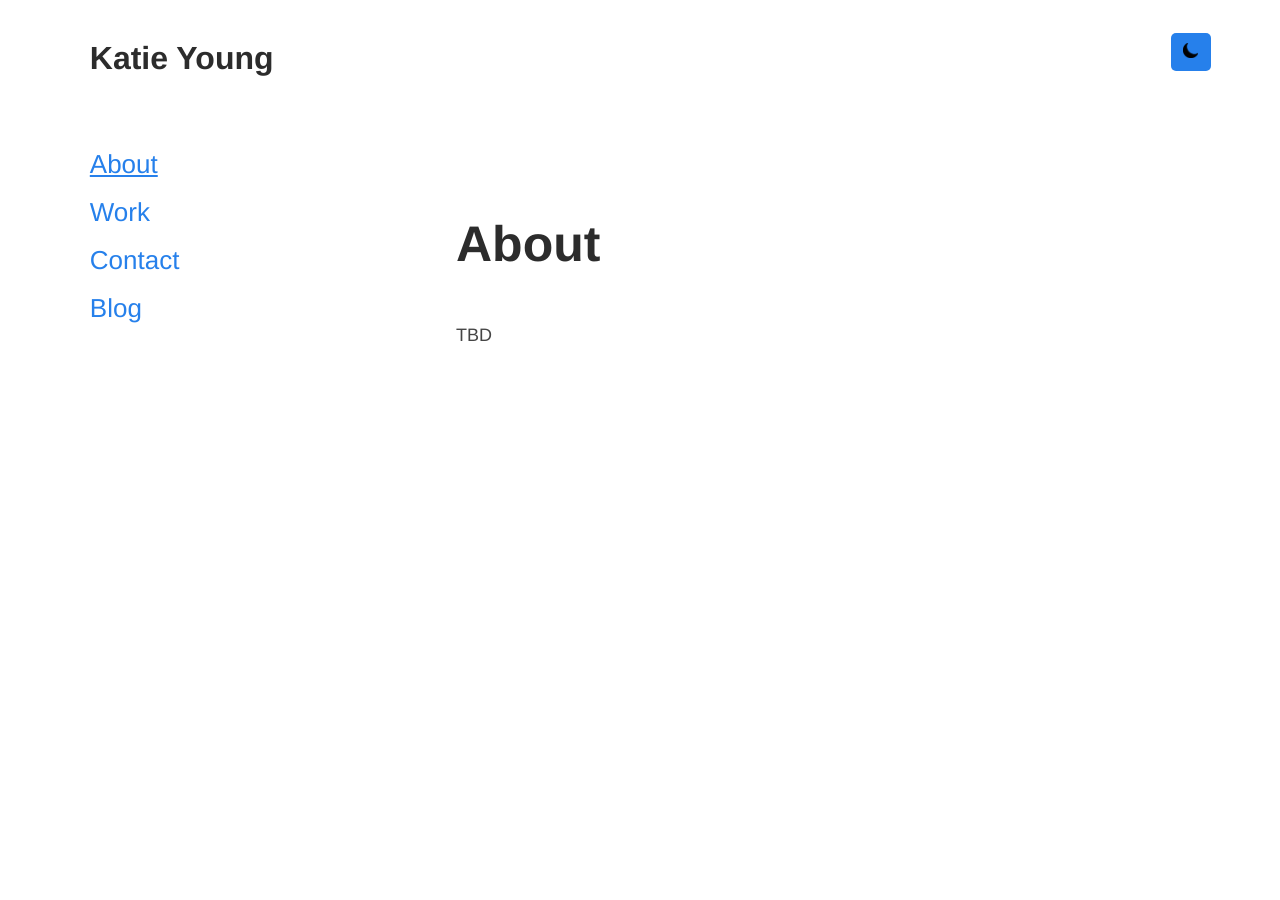
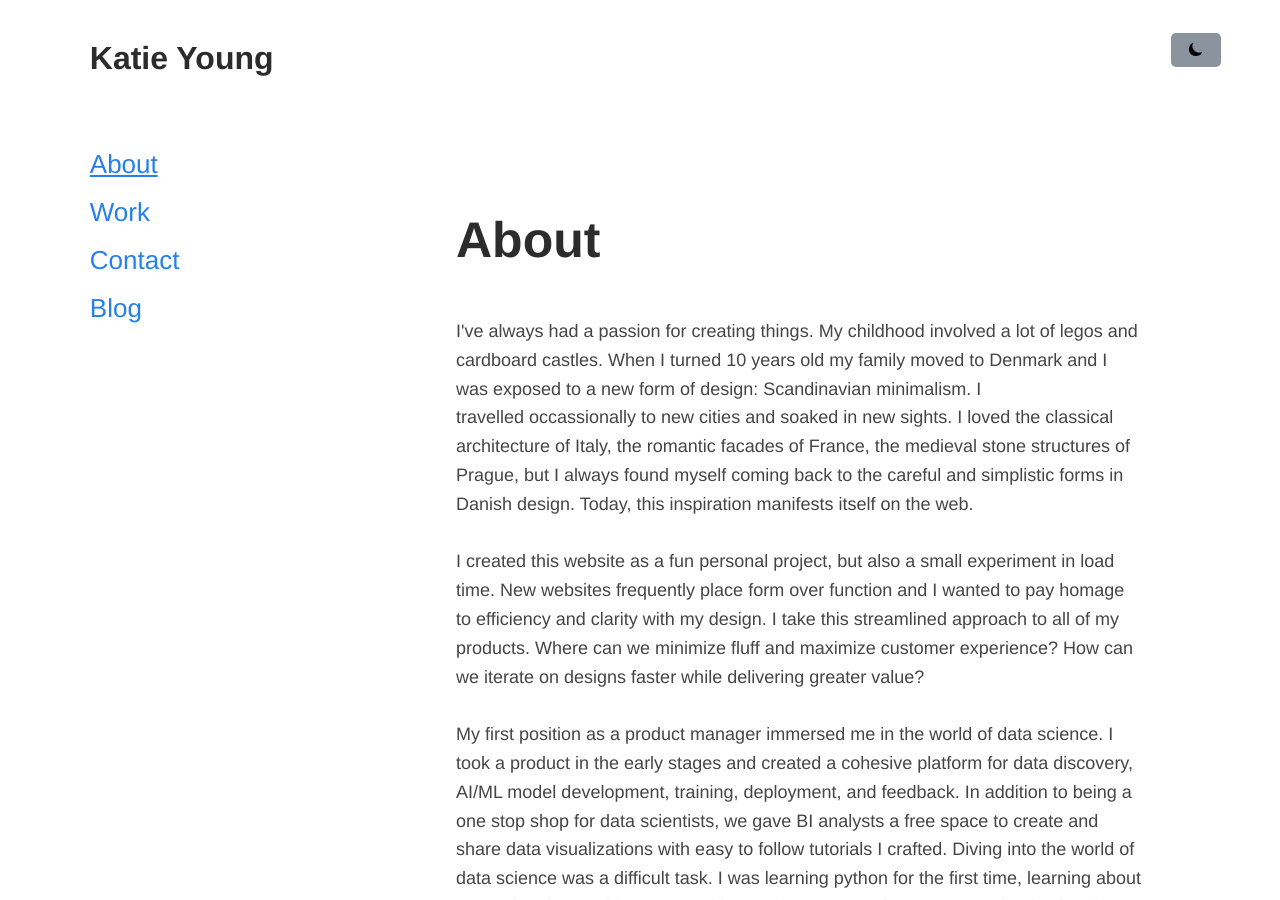
Before and after one commit to kaydyoung/kaydyoung.github.io, a Jekyll site: the page built from about.html, in a window 1280 px wide and 900 px high. Built offline with Jekyll 4.4.1, drawn with Linux system fonts in a browser that asks for light colours; some of the changed text lies outside the part shown.

Commit message:
dark mode img working

```diff
--- a/_layouts/default.html
+++ b/_layouts/default.html
@@ -9,7 +9,7 @@
     {% seo %}
   </head>
   <body class="light">
-    <button id="btn-toggle" onClick="toggleDark()"><img src="assets/images/moon.png" class="modeimage"></button>
+    <button id="btn-toggle" onClick="toggleDark()"><img src="assets/images/moon.png" id="modeimage"></button>
     {% include header.html %}
      {% include navigation.html %}
     {{ content }}
--- a/_sass/main.scss
+++ b/_sass/main.scss
@@ -8,7 +8,7 @@
   //--primary:
   --secondary: #2680eb;
   --secondary-darker: #0f52a3;
-  //--tertiary:
+  --tertiary: #8b949e;
 
 }
 
@@ -23,18 +23,19 @@
   //--primary:
   --secondary: #8b949e;
   //--secondary-darker:
-  //--tertiary:
+  --tertiary: #454545;
 }
 
 #btn-toggle {
   outline: none;
-  background-color: var(--secondary);
+  background-color: var(--tertiary);
   color: white;
-  width: 40px;
+  height: 34px;
+  width: 50px;
   border: none;
   border-radius: 5px;
   padding: 10px;
-  align-items: center;
+  align-content: center;
   font-size: 12px;
   font-weight: 500;
   margin-left: 92%;
@@ -43,8 +44,8 @@
   position: relative;
 }
 
-.modeimage {
-  height: 15px;
+#modeimage {
+  height: 13px;
   width: auto;
 }
 
@@ -57,7 +58,6 @@ body {
   font-family: "Helvetica";
   color: var(--mainText);
   background-color: var(--background);
-  overflow: hidden;
 }
 
 a {
@@ -152,7 +152,7 @@ color: var(--mainText);
   margin-top: 16vh;
   align-items: flex-start;
   margin-right: 10vw;
-  margin-bottom: 5vh;
+  margin-bottom: 10vh;
 }
 
 .page-wrapper p {
--- a/about.html
+++ b/about.html
@@ -6,5 +6,12 @@ title: About
 <div class="page-wrapper">
 <h1>About</h1>
 <p>
-  TBD
+  I've always had a passion for creating things. My childhood involved a lot of legos and cardboard castles. When I turned 10 years old my family moved to Denmark and I was exposed to a new form of design: Scandinavian minimalism. I travelled occassionally to new cities and soaked in new sights. I loved the classical architecture of Italy, the romantic facades of France, the medieval stone structures of Prague, but I always found myself coming back to the careful and simplistic forms in Danish design. Today, this inspiration manifests itself on the web.
+  <br></br>
+  I created this website as a fun personal project, but also a small experiment in load time. New websites frequently place form over function and I wanted to pay homage to efficiency and clarity with my design. I take this streamlined approach to all of my products. Where can we minimize fluff and maximize customer experience? How can we iterate on designs faster while delivering greater value?
+<br></br>
+My first position as a product manager immersed me in the world of data science. I took a product in the early stages and created a cohesive platform for data discovery, AI/ML model development, training, deployment, and feedback. In addition to being a one stop shop for data scientists, we gave BI analysts a free space to create and share data visualizations with easy to follow tutorials I crafted. Diving into the world of data science was a difficult task. I was learning python for the first time, learning about enterprise data architecture, and becoming an expert in Jupyter notebooks, but these challenges excited me and drove me to succeed.  My passion for learning pushed me to develop this website. I studied HTML/CSS, clickstream analytics, and SEO. After I was satisfied with my design I started a blog to document everything else I'm learning and improve my written communication skills.
+<br></br>
+I continually strive towards improvement. I develop products I believe in by iterating agilely, minimizing ruthlessly, and supporting my team wholeheartedly. If you'd like to work with me, click contact in the sidebar and reach out to me on social media or via email.
+</p>
 </div>
--- a/assets/js/darkmodetoggle.js
+++ b/assets/js/darkmodetoggle.js
@@ -18,18 +18,21 @@ function toggleDark() {
   var img = document.getElementById("modeimage");
   //if user toggles to dark mode, select dark class
   if (document.body.classList.toggle("dark")){
-    img.src("assets/images/moon.png")
+    img.src = "assets/images/sun.png"
+    console.log(img);
   } else {
-    img.src("assets/images/sun.png");
+    img.src = "assets/images/moon.png";
+    console.log(img);
     }
 }
 
 
-/* Saving Preferences
+/* Saving Preferences */
 
-const theme = document.getElementById("btn-toggle").innerHTML
+const theme = document.getElementById("btn-toggle").innerHTML;
 
 window.localStorage.setItem("pref", theme);
 
-window.localStorage.getItem("pref")
-*/
+console.log(theme);
+
+//window.localStorage.getItem("pref");
--- a/work.html
+++ b/work.html
@@ -9,7 +9,10 @@ title: Work
       <a href="KatherineYoungResume.pdf" target="_blank">View Resume</a>
     </div>
     <div class="work-content">
-      <p>I am currently working on a self service data science product at General Motors. Our application enables data scientists and analysts to discover data, develop and train algorithms, collaborate on projects, and publish/share data visualizations.</p>
+      <p>I am currently working on a self service data science product at General Motors. Our application enables users to discover data, develop and train algorithms, collaborate on projects, and publish/share data visualizations.
+        <br></br>
+        Click on the "View Resume" button to read more about my experience.
+      </p>
     </div>
     </div>
 </div>
```
Also changed, not shown: 7 other files.
